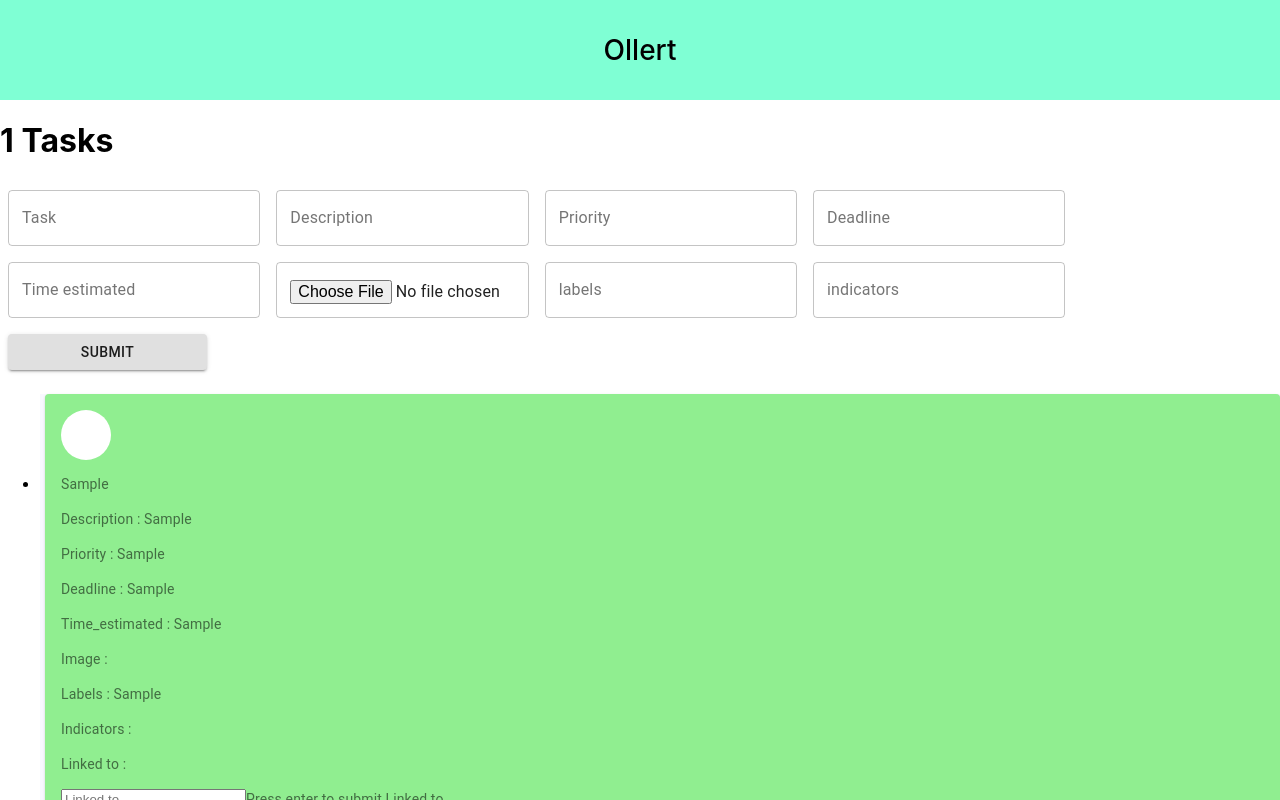
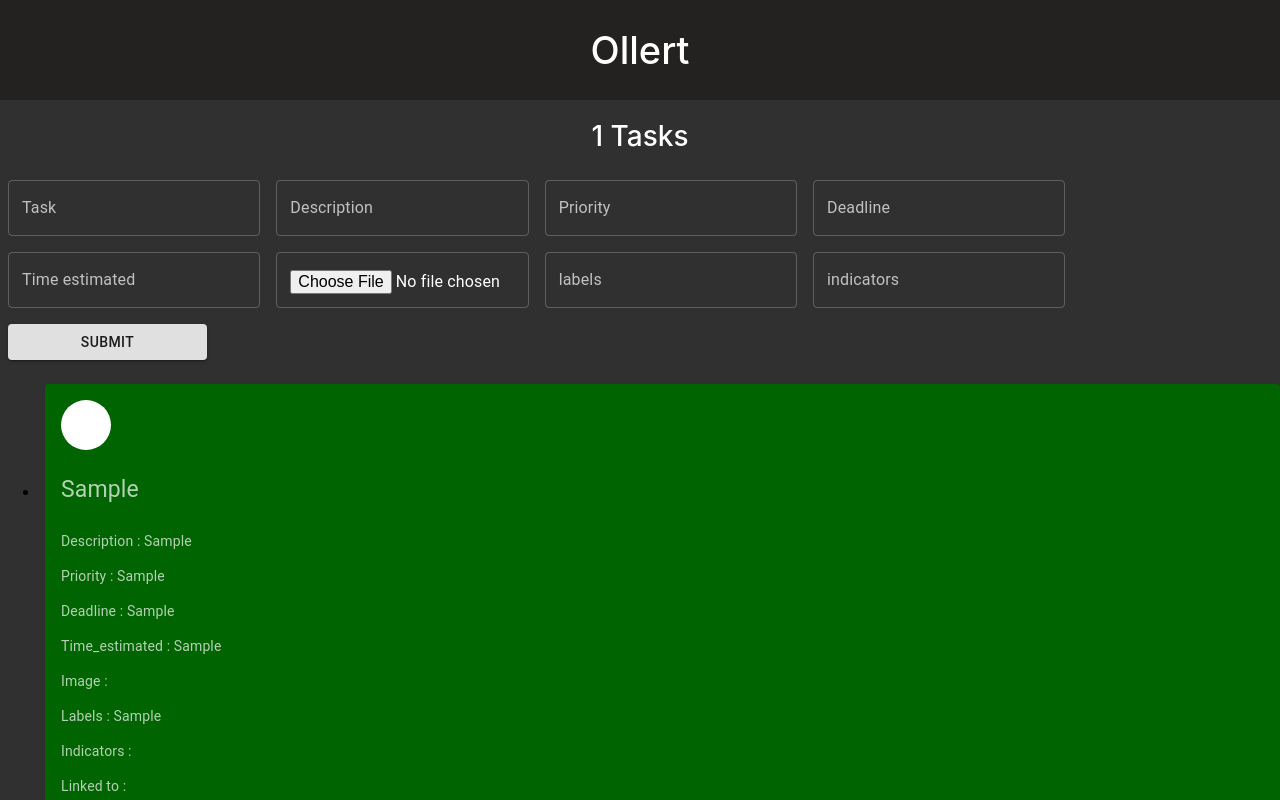
Before and after one commit to Rmgreco/Inspr-Test, a React (Create React App) app in the folder ollert/: page /list/1 in a window 1280 px wide. Both pictures are taken after typing "Sample", "Sample", "Sample", "Sample", "Sample", "Sample" into the empty fields and a click on the button "SUBMIT". Shown: the top 800 px of the page. Built offline with nearby package versions, Linux system fonts and the light colour scheme.

Commit message:
add dark mode

```diff
--- a/ollert/src/App.css
+++ b/ollert/src/App.css
@@ -1,27 +1,33 @@
-/* body{
-  background-color:darkslategray;
-  color: white;
-} */
+body{
+  background-color:#303030;
+}
+
+
 
 .header {
   align-items: center;
   /* background-color: #343a40; */
-  background-color: aquamarine;
+  background-color: rgb(36, 33, 33);
   display: flex;
   height: 100px;
   justify-content: center;
 }
 
 .page-title {
-  /* color: #f8f9fa; */
-  color: black;
+  color: white;
   font-size: 28px;
   font-weight: 500;
   text-align: center;
 }
 
+.app-title {
+  color: white;
+  font-size: 38px;
+  font-weight: 500;
+  text-align: center;
+}
+
 .li{
-  background-color: ghostwhite;
   padding-left: 5px;
   margin-bottom: 15px;
   }
@@ -40,15 +46,6 @@ padding: 10px;
 color: black;
   }
 
-/* .label{
-  padding: 10px;
-  display:inline-flex;
-  flex-wrap: wrap;
-} */
-
-/* .inputs{
-  margin: 10px;
-} */
 
 #dot {
   background-color: white;
@@ -70,3 +67,7 @@ color: black;
 #blue{
   background-color: blue;
 }
+
+.name{
+  font-size: 23px;
+}
--- a/ollert/src/App.js
+++ b/ollert/src/App.js
@@ -3,14 +3,24 @@ import ListPage from './pages/ListPage';
 import TaskPage from './pages/TaskPage';
 import './App.css';
 import { BrowserRouter, Route, Switch } from 'react-router-dom';
+import { createMuiTheme } from '@material-ui/core/styles';
+import { ThemeProvider } from '@material-ui/styles';
 
+
+const theme = createMuiTheme({
+  palette: {
+    type: 'dark',
+  },
+});
 
 function App() {
   return (
     <BrowserRouter>
       <Switch>
+      <ThemeProvider theme={theme}>
         <Route exact path="/" component={ListPage} />
         <Route exact path="/list/:todo" component={TaskPage} />
+        </ThemeProvider>
       </Switch>
     </BrowserRouter >
   );
--- a/ollert/src/components/TodoItemTask.js
+++ b/ollert/src/components/TodoItemTask.js
@@ -59,11 +59,11 @@ const TodoItemTask = ({ todo, id, onRemoveTodo, description, priority,
 
   return (
     <li className="li" >
-      <Card className={classes.root} style={{ backgroundColor: closed ? 'grey' : notStarted ? 'red' : 'lightgreen' }}>
+      <Card className={classes.root} style={{ backgroundColor: closed ? 'rgb(36, 33, 33)' : notStarted ? 'darkred' : 'darkgreen' }}>
         <CardContent>
           <Typography className={classes.title} color="textSecondary" gutterBottom>
             <div id="dot" style={{ backgroundColor: color }}></div>
-            <p style={{ textDecoration: isDone ? 'line-through' : 'none' }}>{todo}</p>
+            <p class="name" style={{ textDecoration: isDone ? 'line-through' : 'none' }}>{todo}</p>
             <p style={{ textDecoration: isDone ? 'line-through' : 'none' }}>Description : {description}</p>
             <p style={{ textDecoration: isDone ? 'line-through' : 'none' }}>Priority : {priority}</p>
             <p style={{ textDecoration: isDone ? 'line-through' : 'none' }}>Deadline : {deadline}</p>
--- a/ollert/src/components/header.js
+++ b/ollert/src/components/header.js
@@ -4,7 +4,7 @@ class Header extends React.Component {
   render() {
     return (
       <header className="header">
-        <h1 className="page-title">Ollert</h1>
+        <h1 className="app-title">Ollert</h1>
       </header>
     );
   }
--- /dev/null
+++ b/ollert/src/listpage.css
@@ -0,0 +1,3 @@
+body{
+    background-color:rgb(36, 33, 33);
+  }
--- a/ollert/src/pages/ListPage.js
+++ b/ollert/src/pages/ListPage.js
@@ -42,9 +42,9 @@ const ListPage = () => {
   }, [todoItems])
 
   return (
-    <div className="todo">
+    <div className="list-page">
       <Header />
-      <h1>Lists</h1>
+      <h1 className="page-title">Lists</h1>
       <AddNewTodoForm
         onAddTodo={addList}
       />
--- a/ollert/src/pages/TaskPage.js
+++ b/ollert/src/pages/TaskPage.js
@@ -7,6 +7,7 @@ import AddNewTaskForm from '../components/AddNewTaskForm';
 import { getFromLocalStorage, saveInLocalStorage } from '../localStorage'
 import '../App.css';
 
+import Button from '@material-ui/core/Button';
 
 const TaskPage = () => {
     const pathname = window.location.pathname;
@@ -115,7 +116,7 @@ const TaskPage = () => {
     return (
         <div className="todo">
             <Header />
-            <h1>{pathTitle} Tasks</h1>
+            <h1 className="page-title">{pathTitle} Tasks</h1>
             <AddNewTaskForm
                 onAddTask={addTodoHandler}
             />
```
